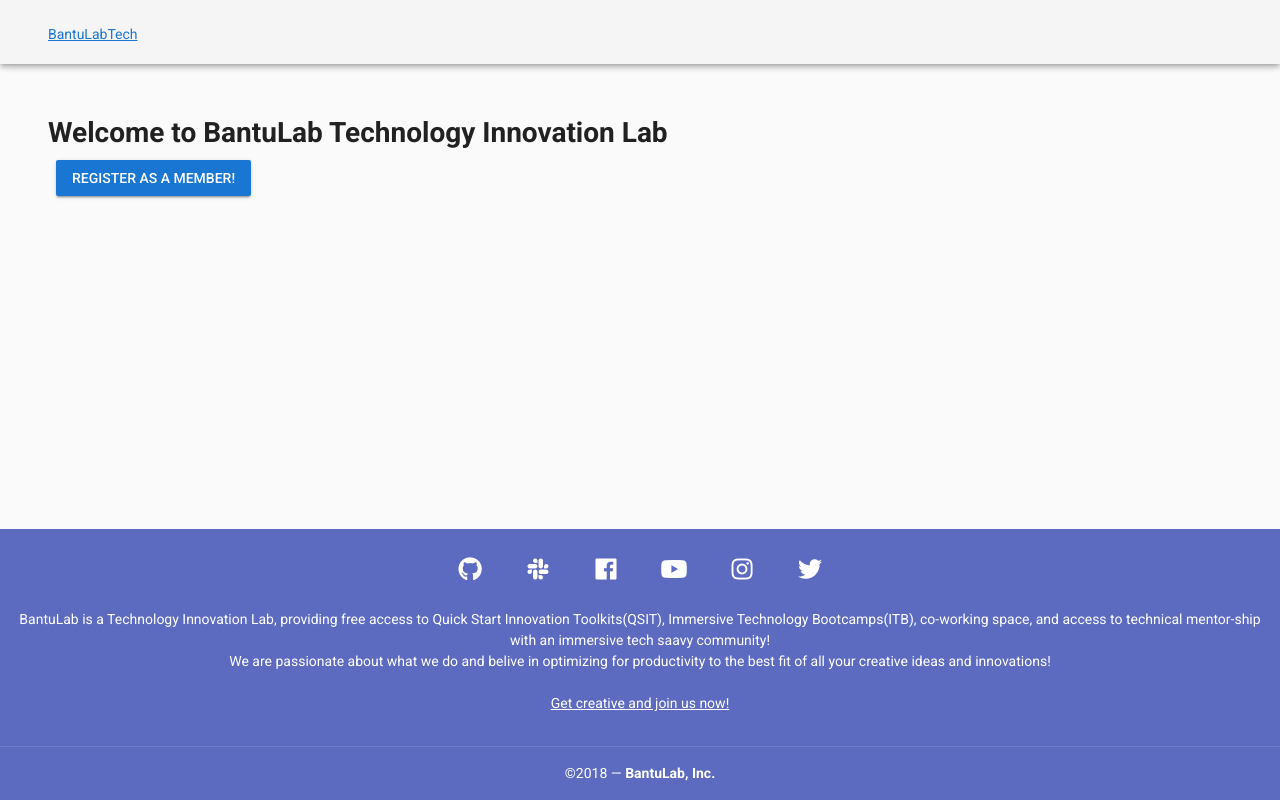
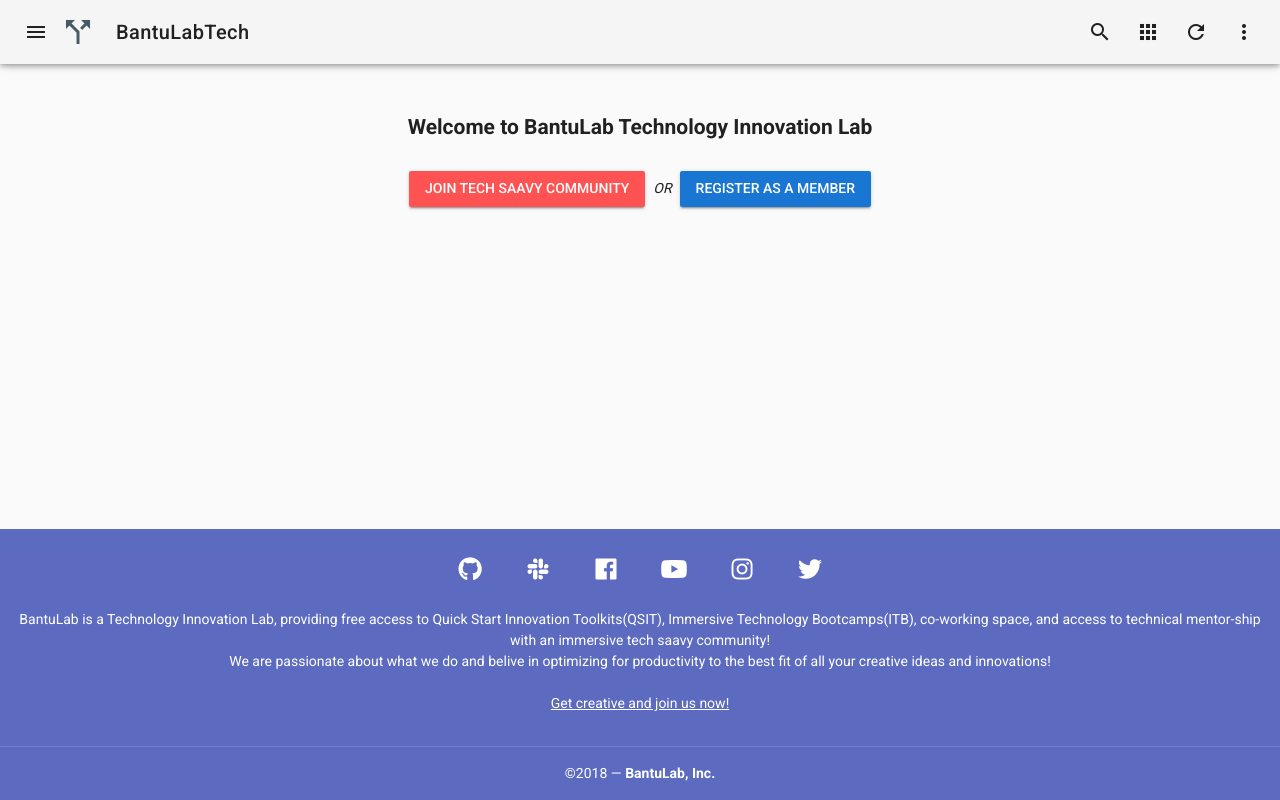
Before and after one commit to BantuLab/BantuLabTech, a Vue app: page / in a window 1280 px wide. Built offline with nearby package versions, Linux system fonts and the light colour scheme.

Commit message:
Cleanups

```diff
--- a/src/App.vue
+++ b/src/App.vue
@@ -1,11 +1,32 @@
 <template>
   <v-app >
     <v-toolbar app>
-      <div class="container">
-        <span></span><router-link to="/" class="brand-logo">
-        BantuLabTech
-        </router-link>
-      </div>
+      <!-- <div class="container" fluid> -->
+       <!-- <v-layout column align-center> -->
+        <!-- <v-toolbar-side-icon> -->
+          <!-- <router-link to="/" class="brand-logo" >
+            <img src="@/assets/bantulab_logo.png" class="mb-5">
+          </router-link> -->
+          <!-- <img src="@/assets/bantulab_logo.png"> -->
+        <!-- </v-toolbar-side-icon> -->
+        <v-toolbar-side-icon></v-toolbar-side-icon>
+          <v-icon large color="blue-grey darken-2">call_split</v-icon>
+        <v-toolbar-title >BantuLabTech</v-toolbar-title>
+        <v-spacer></v-spacer>
+        <v-btn icon>
+          <v-icon>search</v-icon>
+        </v-btn>
+        <v-btn icon>
+          <v-icon>apps</v-icon>
+        </v-btn>
+        <v-btn icon>
+          <v-icon>refresh</v-icon>
+        </v-btn>
+        <v-btn icon>
+          <v-icon>more_vert</v-icon>
+        </v-btn>
+       <!-- </v-layout> -->
+      <!-- </div> -->
     </v-toolbar>
      <v-content>
         <v-container fluid>
--- a/src/components/Home.vue
+++ b/src/components/Home.vue
@@ -1,9 +1,16 @@
 <template>
     <v-container fluid>
-        <h1>Welcome to BantuLab Technology Innovation Lab</h1>
-        <v-btn :to="{name: 'register-member'}" class="primary">
-            Register as a member!
-        </v-btn>
+        <h2  class="text-xs-center">Welcome to BantuLab Technology Innovation Lab</h2>
+        <br/>
+        <div class="text-xs-center">
+            <v-btn v-on:click="gotoSlack" target="_blank"  class="error">Join Tech Saavy Community</v-btn>
+            <!-- <div> -->
+                <em class="text-xs-center">OR</em>
+            <!-- </div> -->
+            <v-btn :to="{name: 'register-member'}" class="primary">
+                Register as a member
+            </v-btn>
+        </div>
 
     </v-container>
 
@@ -20,6 +27,12 @@
         name: 'Home',
         components: {
 
+        },
+        methods: {
+            gotoSlack(){
+                // window.location.href = "http://bit.ly/BantuLabTechSlack"
+                window.open('http://bit.ly/BantuLabTechSlack', '_blank')
+            }
         }
     }
 </script>
```
